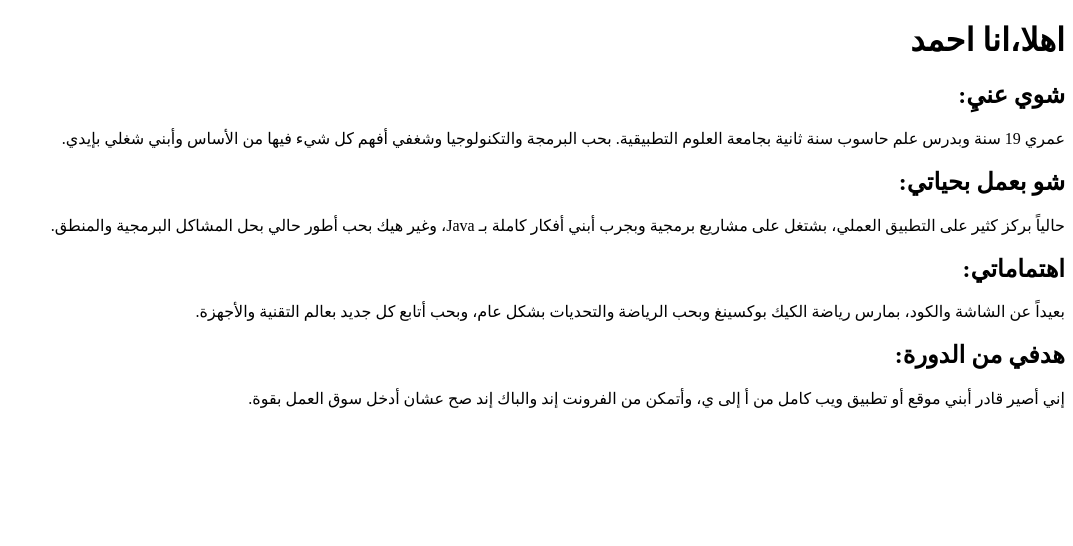
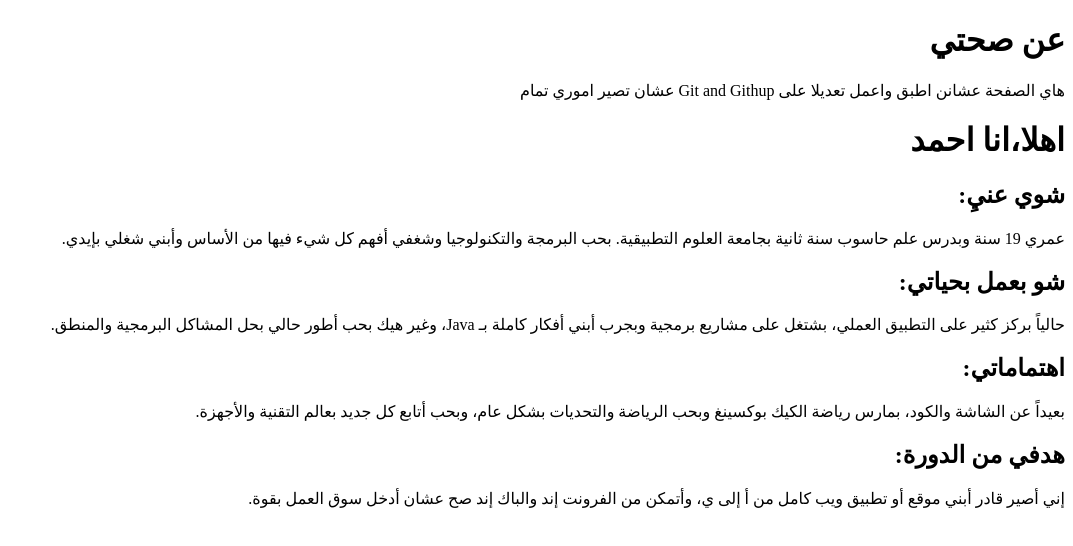
Before and after one commit to aa3841855-hash/html-git-practice, a plain HTML site: page index.html in a window 1280 px wide. Shown: the whole page, without its empty margins (207-1280 px from the left). Drawn offline with Linux system fonts and the light colour scheme.

Commit message:
Add page introduction

```diff
--- a/index.html
+++ b/index.html
@@ -7,8 +7,8 @@
     <title>My page</title>
 </head>
 <body>
-
-
+<h1>عن صحتي</h1>
+<p>هاي الصفحة عشانن اطبق واعمل تعديلا على Git and Githup عشان تصير اموري تمام</p>
     <h1>اهلا،انا احمد</h1>
   <h2>شوي عنيِ:</h2>
   <p>
```
